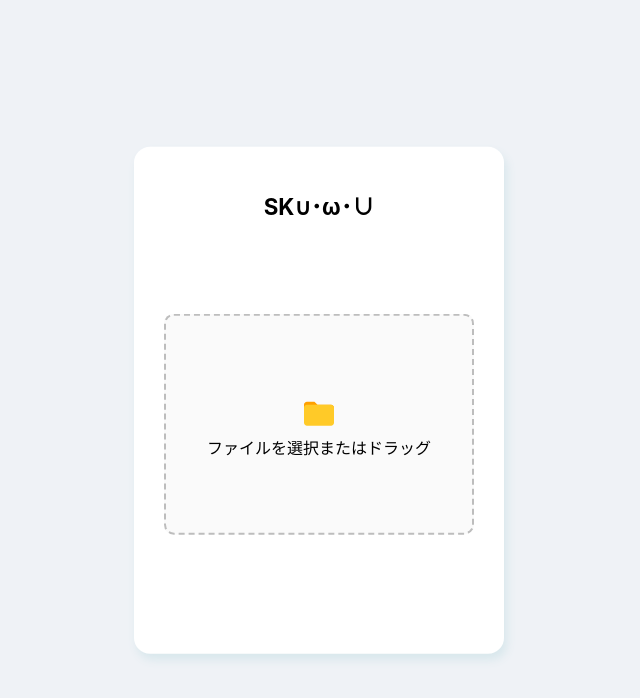
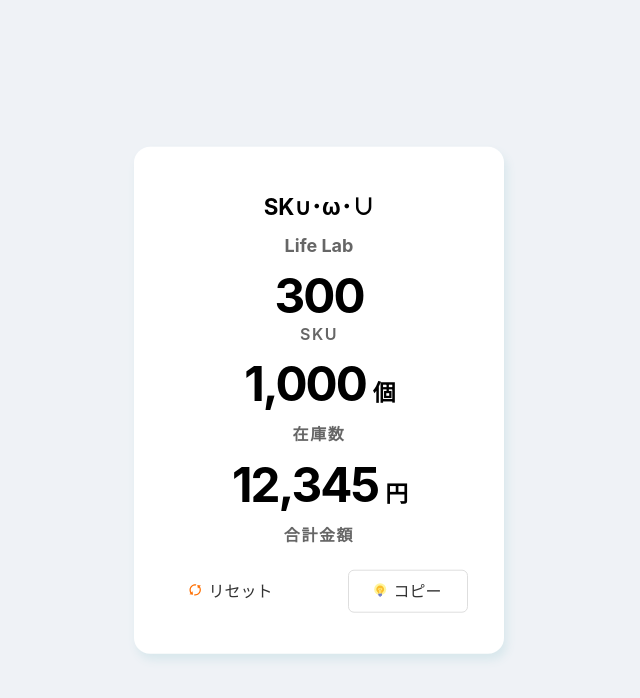
Before and after one commit to sushidesu/sku-review, a React (Create React App) app: page / in a window 1280 px wide. Shown: the top 698 px of the page, without its empty margins (321-961 px from the left). Built offline with nearby package versions, Linux system fonts and the light colour scheme.

Commit message:
Add shop name to result

```diff
--- a/src/components/App.tsx
+++ b/src/components/App.tsx
@@ -11,8 +11,8 @@ import { FcIdea, FcSynchronize, FcCheckmark } from "react-icons/fc"
 type Status = "default" | "loading" | "done"
 
 export default () => {
-  const [status, setStatus] = useState<Status>("default")
-  const [result, setResult] = useState<ReviewResultProps>({ sku: null, totalInventory: null, totalCost: null })
+  const [status, setStatus] = useState<Status>("done")
+  const [result, setResult] = useState<ReviewResultProps>({ shopName: "Life Lab", sku: 300, totalInventory: 1000, totalCost: 12345 })
   const [copied, setCopied] = useState(false)
 
   const submit = useCallback(async (files: File[]) => {
@@ -23,6 +23,8 @@ export default () => {
         const sheet = await readSheet(file)
         if (sheet[0][0] !== "店舗名") throw Error("対応していないファイルです。")
 
+        const shopNameCell = sheet[0][1]
+        const shopName = typeof shopNameCell === "string" ? shopNameCell : null
         const itemRows = sheet.filter(row => {
           const stock = row[COLUMNS.STOCK]
           if (typeof stock === "number") {
@@ -35,7 +37,7 @@ export default () => {
         const sku = itemRows.length
         const totalInventory = sum(itemRows, COLUMNS.STOCK)
         const totalCost = sum(itemRows, COLUMNS.PRICE)
-        setResult({ sku, totalInventory, totalCost })
+        setResult({ sku, totalInventory, totalCost, shopName})
         setStatus("done")
       }
     } catch (error) {
@@ -59,7 +61,7 @@ export default () => {
 
   const clear = useCallback(() => {
     setStatus("default")
-    setResult({ sku:null, totalInventory: null, totalCost: null })
+    setResult({ sku:null, totalInventory: null, totalCost: null, shopName: null })
   }, [setStatus, setResult])
 
   return (
--- a/src/components/ReviewResult.tsx
+++ b/src/components/ReviewResult.tsx
@@ -2,13 +2,15 @@ import React from "react"
 import styled from "@emotion/styled"
 
 export type ReviewResultProps = {
+  shopName: string | null
   sku: number | null
   totalInventory: number | null
   totalCost: number | null
 }
 
-export const ReviewResult: React.FC<ReviewResultProps> = ({ sku, totalInventory, totalCost }) => (
+export const ReviewResult: React.FC<ReviewResultProps> = ({ shopName, sku, totalInventory, totalCost }) => (
   <Wrapper>
+    <Title>{ shopName }</Title>
     <Item>
       <Highlight>{ sku?.toLocaleString() }</Highlight>
       <Description>SKU</Description>
@@ -31,8 +33,15 @@ const Wrapper = styled.div`
   align-items: center;
 `
 
+const Title = styled.span`
+  margin-bottom: 12px;
+  font-size: 18px;
+  font-weight: bold;
+  color: #666;
+`
+
 const Item = styled.div`
-  margin: 12px 0;
+  margin-bottom: 12px;
   text-align: center;
   font-size: 14px;
 `
```
